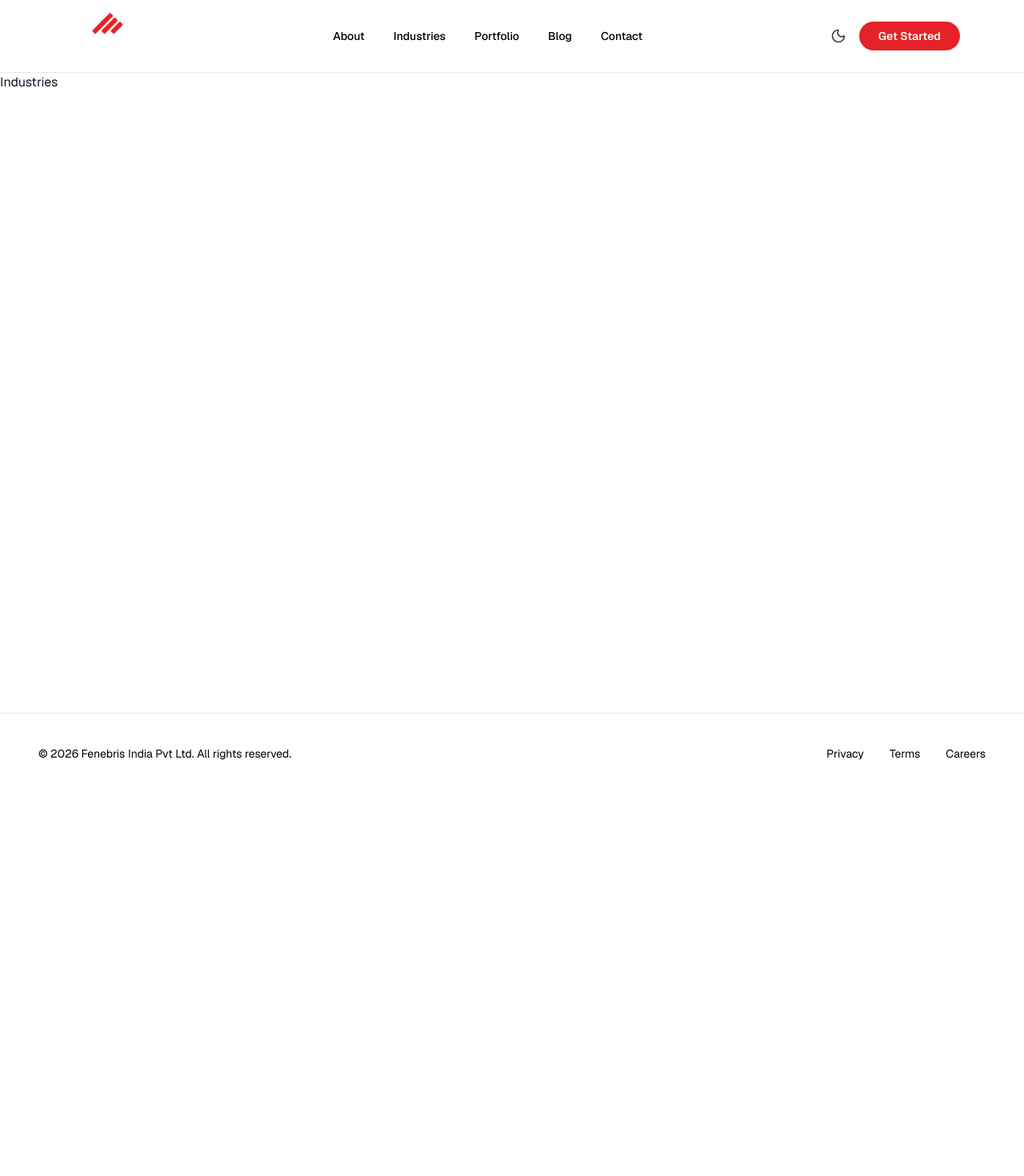
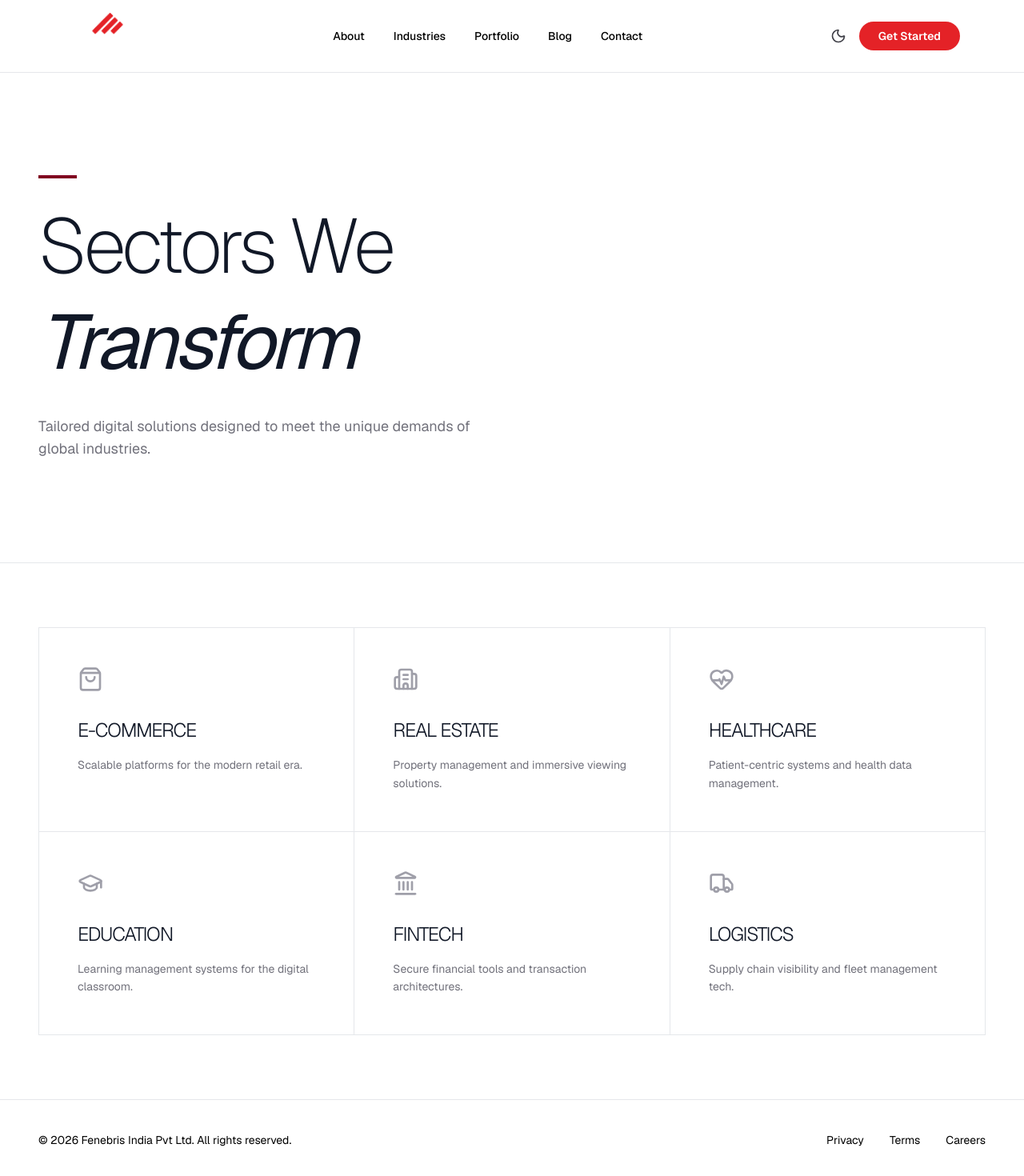
Before and after one commit to FenebrisWeb/fenebrisindia, a Next.js app: page /industries in a window 1280 px wide. Shown: the top 1470 px of the page at 80% size. Before the commit the page ends 992 px from the top, so only its background shows below. Built offline with nearby package versions, Linux system fonts and the light colour scheme.

Commit message:
Minor changes

```diff
--- a/app/(marketing)/contact-us/page.tsx
+++ b/app/(marketing)/contact-us/page.tsx
@@ -1,7 +1,56 @@
+"use client";
+
+import React from 'react';
+import { motion } from 'framer-motion';
+
 export default function Contact() {
   return (
-    <section>
-      <h1>Contact Us</h1>
-    </section>
+    <div className="bg-background">
+      <section className="py-20 md:py-32">
+        <div className="mx-auto max-w-[1650px] px-4 sm:px-6 lg:px-12">
+          <div className="grid grid-cols-1 lg:grid-cols-2 gap-20">
+            {/* Left Column */}
+            <motion.div initial={{ opacity: 0, x: -20 }} animate={{ opacity: 1, x: 0 }}>
+              <div className="h-1 w-12 bg-[#800020] mb-6" />
+              <h1 className="text-5xl md:text-8xl font-extralight tracking-tighter leading-tight">
+                Let's Start a <br />
+                <span className="font-normal italic">Conversation</span>
+              </h1>
+
+              <div className="mt-16 space-y-10">
+                <div>
+                  <h4 className="text-xs uppercase tracking-widest text-zinc-400 mb-2">Our Office</h4>
+                  <p className="text-lg font-light">Noida, Uttar Pradesh, India</p>
+                </div>
+                <div>
+                  <h4 className="text-xs uppercase tracking-widest text-zinc-400 mb-2">Direct Contact</h4>
+                  <p className="text-lg font-light">info@fenebris.com</p>
+                  <p className="text-lg font-light">+91 (000) 000-0000</p>
+                </div>
+              </div>
+            </motion.div>
+
+            {/* Right Column: Contact Form */}
+            <motion.div
+              initial={{ opacity: 0, y: 20 }}
+              animate={{ opacity: 1, y: 0 }}
+              className="bg-zinc-50 dark:bg-zinc-900/30 p-8 md:p-12 border border-border-brand"
+            >
+              <form className="space-y-6">
+                <div className="grid grid-cols-1 md:grid-cols-2 gap-6">
+                  <input type="text" placeholder="NAME" className="w-full bg-transparent border-b border-zinc-300 dark:border-zinc-700 py-4 outline-none focus:border-[#800020] transition-colors text-sm" />
+                  <input type="email" placeholder="EMAIL" className="w-full bg-transparent border-b border-zinc-300 dark:border-zinc-700 py-4 outline-none focus:border-[#800020] transition-colors text-sm" />
+                </div>
+                <input type="text" placeholder="SUBJECT" className="w-full bg-transparent border-b border-zinc-300 dark:border-zinc-700 py-4 outline-none focus:border-[#800020] transition-colors text-sm" />
+                <textarea rows={4} placeholder="MESSAGE" className="w-full bg-transparent border-b border-zinc-300 dark:border-zinc-700 py-4 outline-none focus:border-[#800020] transition-colors text-sm resize-none" />
+                <button className="mt-8 bg-[#800020] text-white px-12 py-4 text-xs tracking-widest font-semibold hover:bg-black transition-all">
+                  SEND MESSAGE
+                </button>
+              </form>
+            </motion.div>
+          </div>
+        </div>
+      </section>
+    </div>
   );
 }
--- a/app/(marketing)/industries/page.tsx
+++ b/app/(marketing)/industries/page.tsx
@@ -1,7 +1,64 @@
+"use client";
+
+import React from 'react';
+import { motion } from 'framer-motion';
+import { ShoppingBag, Building2, HeartPulse, GraduationCap, Landmark, Truck, BarChart3 } from 'lucide-react';
+
+const fadeInUp = {
+  initial: { opacity: 0, y: 30 },
+  whileInView: { opacity: 1, y: 0 },
+  viewport: { once: true },
+  transition: { duration: 0.8, ease: "easeOut" }
+};
+
 export default function Industries() {
   return (
-    <section>
-      <h1>Industries</h1>
-    </section>
+    <div className="bg-background">
+      {/* Hero */}
+      <section className="py-20 md:py-32">
+        <div className="mx-auto max-w-[1650px] px-4 sm:px-6 lg:px-12">
+          <motion.div {...fadeInUp} className="max-w-4xl">
+            <div className="h-1 w-12 bg-[#800020] mb-6" />
+            <h1 className="text-5xl md:text-8xl font-extralight tracking-tighter leading-tight">
+              Sectors We <br />
+              <span className="font-normal italic">Transform</span>
+            </h1>
+            <p className="mt-8 max-w-xl text-lg text-zinc-500">
+              Tailored digital solutions designed to meet the unique demands of global industries.
+            </p>
+          </motion.div>
+        </div>
+      </section>
+
+      {/* Industry Grid */}
+      <section className="py-20 border-t border-border-brand">
+        <div className="mx-auto max-w-[1650px] px-4 sm:px-6 lg:px-12">
+          <div className="grid grid-cols-1 md:grid-cols-2 lg:grid-cols-3 gap-px bg-border-brand border border-border-brand">
+            {industryDetails.map((item, idx) => (
+              <motion.div
+                key={item.title}
+                initial={{ opacity: 0 }}
+                whileInView={{ opacity: 1 }}
+                transition={{ delay: idx * 0.1 }}
+                className="bg-background p-12 group hover:bg-[#800020]/5 transition-colors"
+              >
+                <item.icon className="w-8 h-8 mb-8 text-zinc-400 group-hover:text-[#800020] transition-colors" />
+                <h3 className="text-2xl font-light uppercase tracking-tighter mb-4">{item.title}</h3>
+                <p className="text-zinc-500 text-sm leading-relaxed">{item.desc}</p>
+              </motion.div>
+            ))}
+          </div>
+        </div>
+      </section>
+    </div>
   );
 }
+
+const industryDetails = [
+  { title: "E-Commerce", icon: ShoppingBag, desc: "Scalable platforms for the modern retail era." },
+  { title: "Real Estate", icon: Building2, desc: "Property management and immersive viewing solutions." },
+  { title: "Healthcare", icon: HeartPulse, desc: "Patient-centric systems and health data management." },
+  { title: "Education", icon: GraduationCap, desc: "Learning management systems for the digital classroom." },
+  { title: "Fintech", icon: Landmark, desc: "Secure financial tools and transaction architectures." },
+  { title: "Logistics", icon: Truck, desc: "Supply chain visibility and fleet management tech." },
+];
--- a/app/(marketing)/portfolio/page.tsx
+++ b/app/(marketing)/portfolio/page.tsx
@@ -1,7 +1,48 @@
+"use client";
+
+import React from 'react';
+import { motion } from 'framer-motion';
+import Image from 'next/image';
+
 export default function Portfolio() {
   return (
-    <section>
-      <h1>Portfolio</h1>
-    </section>
+    <div className="bg-background">
+      <section className="py-20 md:py-32">
+        <div className="mx-auto max-w-[1650px] px-4 sm:px-6 lg:px-12">
+          <motion.div initial={{ opacity: 0, y: 20 }} animate={{ opacity: 1, y: 0 }} className="max-w-4xl">
+            <div className="h-1 w-12 bg-[#800020] mb-6" />
+            <h1 className="text-5xl md:text-8xl font-extralight tracking-tighter">
+              Selected <span className="font-normal italic">Works</span>
+            </h1>
+          </motion.div>
+
+          <div className="mt-20 grid grid-cols-1 md:grid-cols-2 gap-8">
+            {[1, 2, 3, 4].map((i) => (
+              <motion.div
+                key={i}
+                whileHover={{ y: -10 }}
+                className="group cursor-pointer"
+              >
+                <div className="relative aspect-[16/10] overflow-hidden bg-zinc-100 dark:bg-zinc-900">
+                  <Image
+                    src={`/hero/banner${i % 2 === 0 ? '1' : '2'}.webP`}
+                    alt="Project"
+                    fill
+                    className="object-cover grayscale group-hover:grayscale-0 transition-all duration-700"
+                  />
+                </div>
+                <div className="mt-6 flex justify-between items-end border-b border-border-brand pb-4">
+                  <div>
+                    <span className="text-xs uppercase tracking-[0.2em] text-[#800020] font-semibold">Development</span>
+                    <h3 className="text-2xl font-light tracking-tighter mt-1">Project Delta Architecture</h3>
+                  </div>
+                  <span className="text-sm font-mono text-zinc-400">/ 2024</span>
+                </div>
+              </motion.div>
+            ))}
+          </div>
+        </div>
+      </section>
+    </div>
   );
 }
--- a/app/page.tsx
+++ b/app/page.tsx
@@ -1,12 +1,16 @@
+import About from "./components/sections/About";
 import HeroSlider from "./components/sections/HeroSlider";
 import Industries from "./components/sections/Industries";
 import LogoCarousel from "./components/sections/LogoCarousel";
+import Services from "./components/sections/Services";
 
 export default function Home() {
   return (
     <main className="w-full bg-background">
       <HeroSlider />
       <LogoCarousel />
+      <About />
+      <Services />
       <Industries />
     </main>
   );
```
